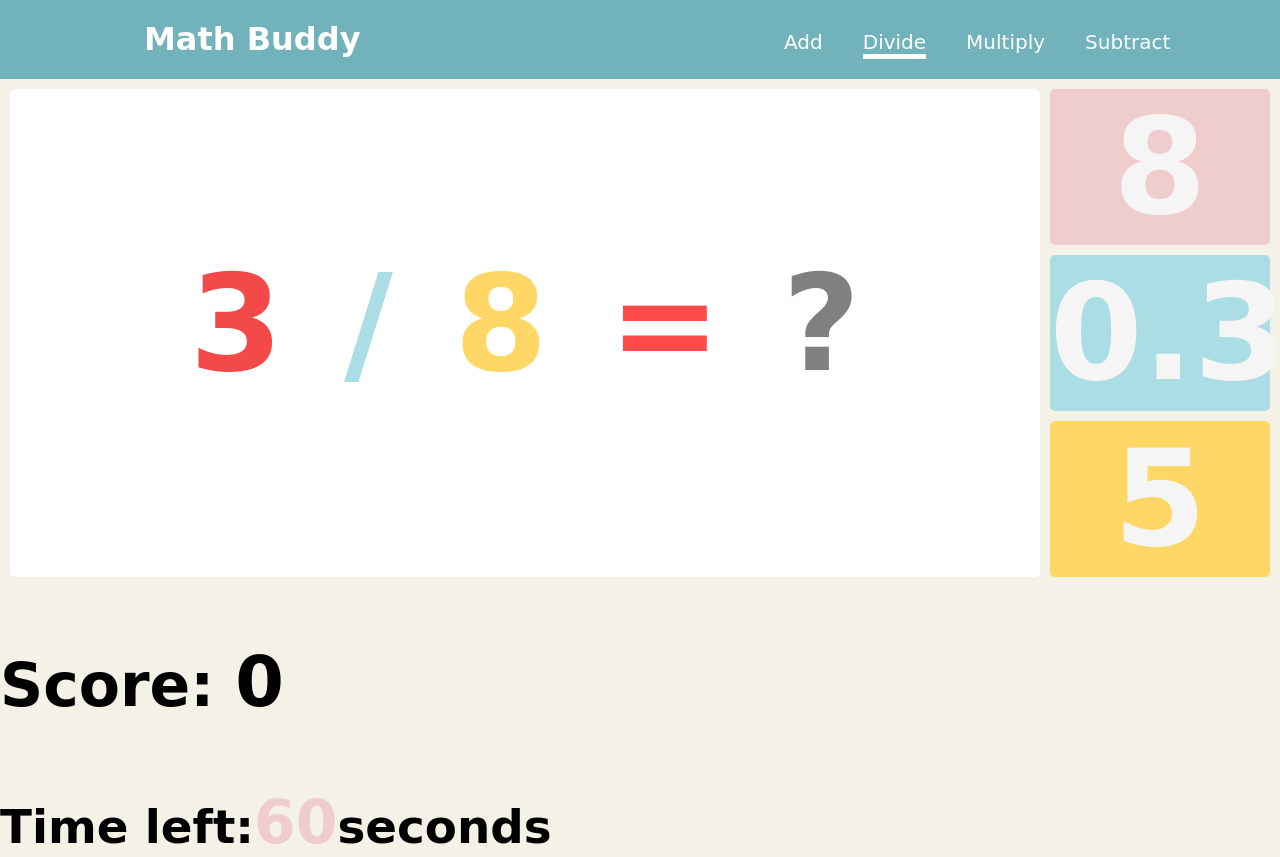
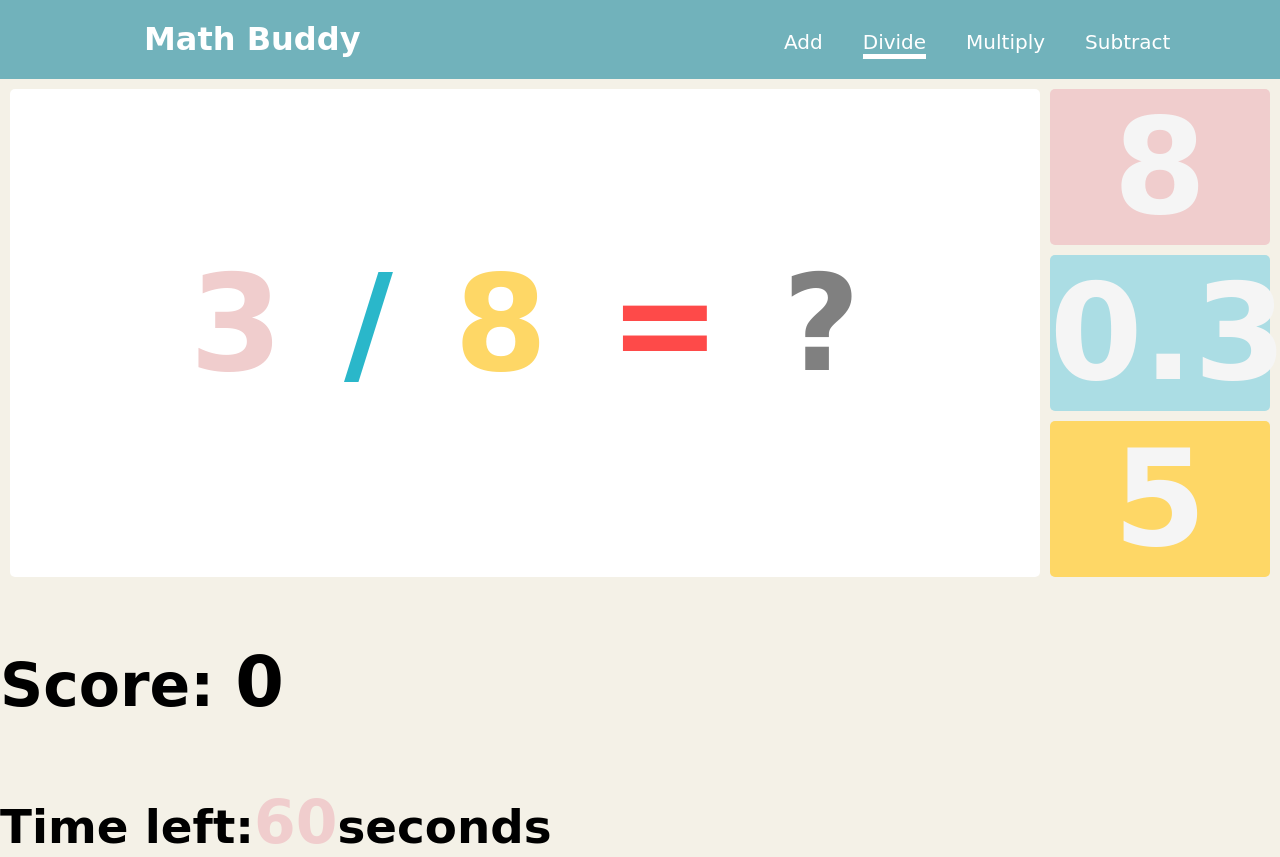
Before and after one commit to EllenScales19/mathBuddy, a plain HTML site: page divide.html in a window 1280 px wide. Shown: the top 857 px of the page. Drawn offline with Linux system fonts and the light colour scheme.

Commit message:
Update divide.html

```diff
--- a/divide.html
+++ b/divide.html
@@ -24,8 +24,8 @@
 
     <div class="wrapper">
         <div class="equation">
-            <h1 id="num1" style="color: #f34a49;">1</h1>
-            <h1 style="color: #abdde4;">/</h1>
+            <h1 id="num1" style="color:#f0cdcd;">1</h1>
+            <h1 style="color:  #2ab7ca;">/</h1>
             <h1 id="num2" style="color: #fed766;">1</h1>
             <h1 style="color: #fe4a49;">=</h1>
             <h1 style="color: grey;">?</h1>
```
